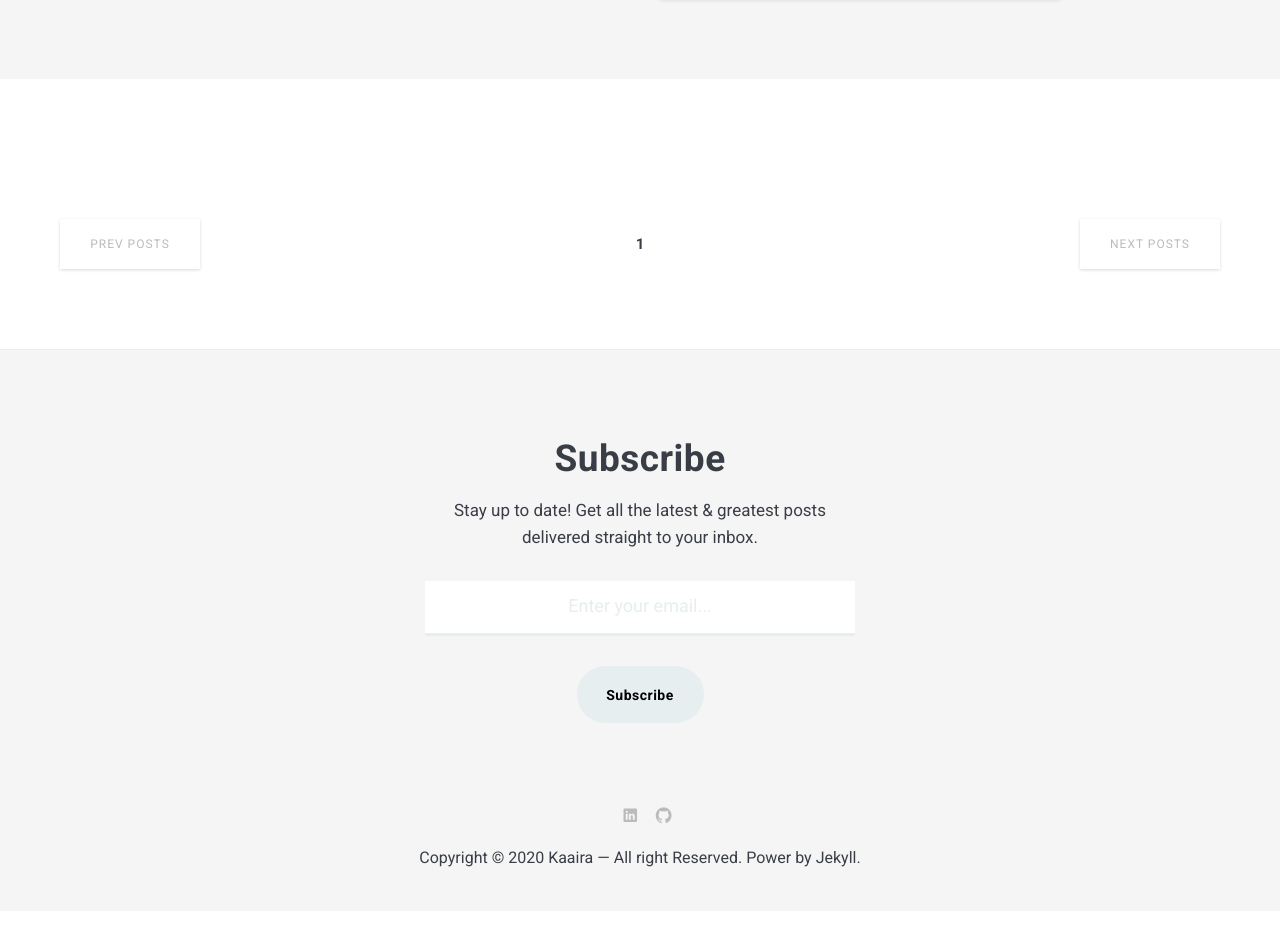
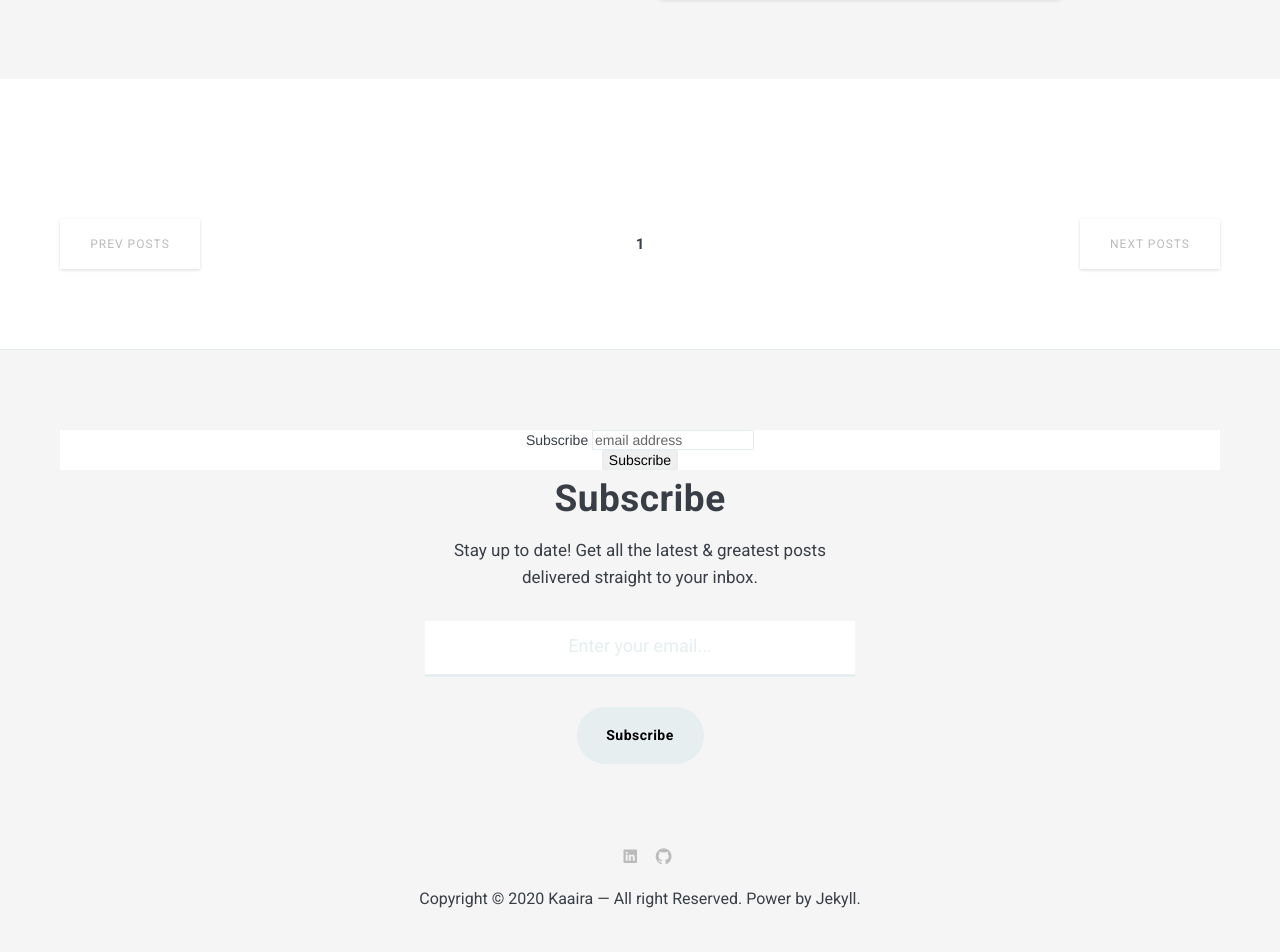
Before and after one commit to KaairaGupta/KaairaGupta.github.io, a Jekyll site: the page built from index.html, in a window 1280 px wide. Shown: the part 481-1433 px from the top of the page. Built offline with Jekyll 4.4.1, drawn with Linux system fonts in a browser that asks for light colours; nearby versions of some CDN libraries; the list of posts is cut into pages by our own code; comment, search, counter and statistics services are not loaded; before the commit the page ends 1392 px from its top, so only the background shows below that; grey boxes are pictures that could not be loaded.

Commit message:
try at fixing subscribe

```diff
--- a/_includes/subscribe.html
+++ b/_includes/subscribe.html
@@ -1,3 +1,27 @@
+<!-- Begin Mailchimp Signup Form -->
+<head>
+<link href="//cdn-images.mailchimp.com/embedcode/horizontal-slim-10_7.css" rel="stylesheet" type="text/css">
+<style type="text/css">
+	#mc_embed_signup{background:#fff; clear:left; font:14px Helvetica,Arial,sans-serif; width:100%;}
+	/* Add your own Mailchimp form style overrides in your site stylesheet or in this style block.
+	   We recommend moving this block and the preceding CSS link to the HEAD of your HTML file. */
+</style>
+<div id="mc_embed_signup">
+<form action="https://gmail.us8.list-manage.com/subscribe/post?u=b688fb86654ef6153676ae745&amp;id=ce8b755bbc" method="post" id="mc-embedded-subscribe-form" name="mc-embedded-subscribe-form" class="validate" target="_blank" novalidate>
+    <div id="mc_embed_signup_scroll">
+	<label for="mce-EMAIL">Subscribe</label>
+	<input type="email" value="" name="EMAIL" class="email" id="mce-EMAIL" placeholder="email address" required>
+    <!-- real people should not fill this in and expect good things - do not remove this or risk form bot signups-->
+    <div style="position: absolute; left: -5000px;" aria-hidden="true"><input type="text" name="b_b688fb86654ef6153676ae745_ce8b755bbc" tabindex="-1" value=""></div>
+    <div class="clear"><input type="submit" value="Subscribe" name="subscribe" id="mc-embedded-subscribe" class="button"></div>
+    </div>
+</form>
+</div>
+</head>
+
+<!--End mc_embed_signup-->
+
+
 <div class="container">
   <div class="subscribe">
     <h3 class="subscribe__title">Subscribe</h3>
```
